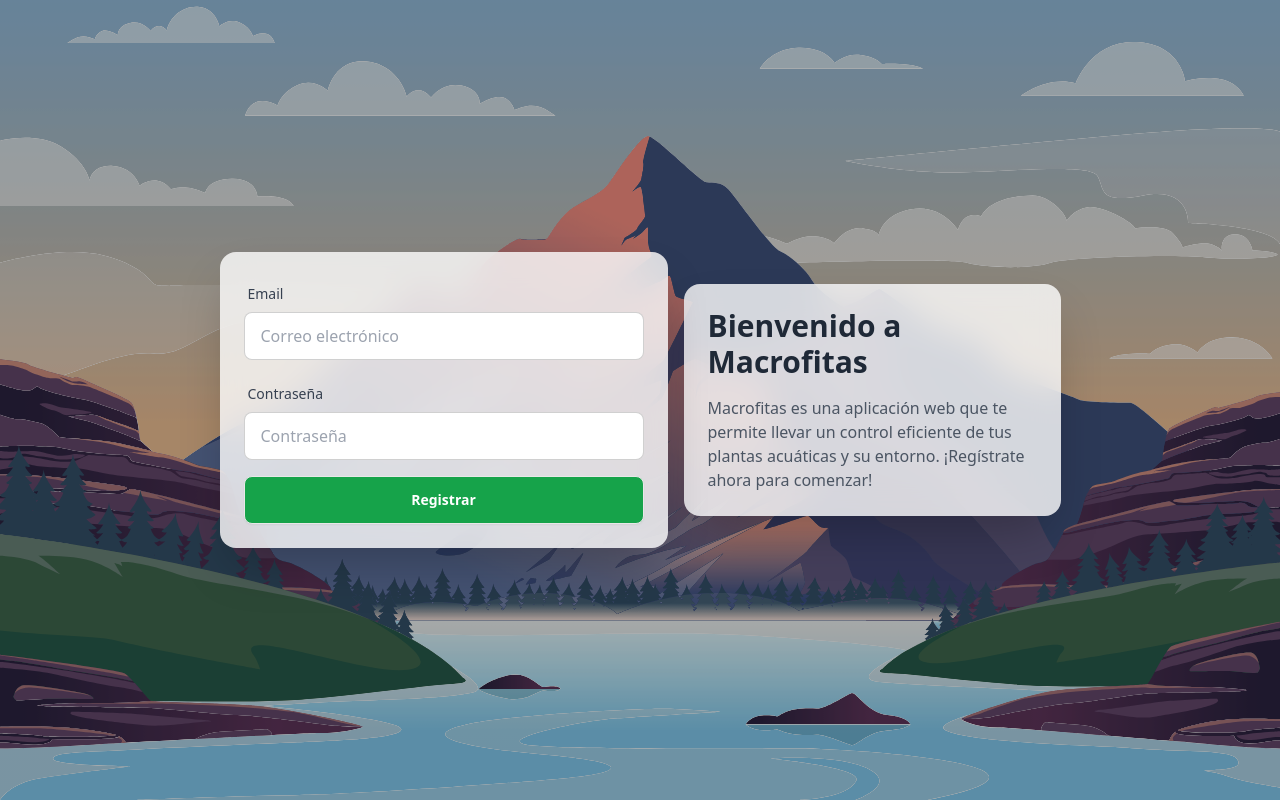
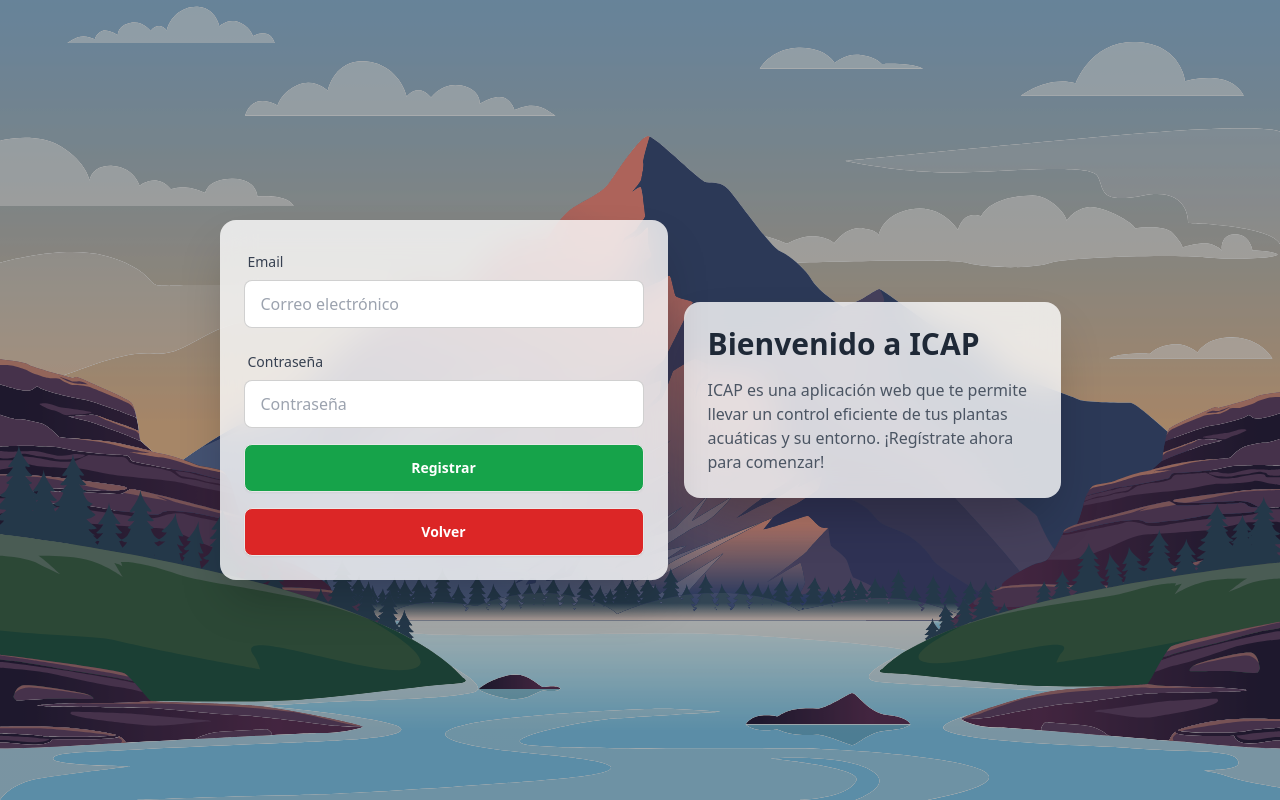
Before and after one commit to lukas-577/loginFirebase, a React (Vite) app: page /register in a window 1280 px wide. Built offline with nearby package versions, Linux system fonts and the light colour scheme; no server answers.

Commit message:
btn volver

```diff
--- a/src/pages/Home/components/Register.jsx
+++ b/src/pages/Home/components/Register.jsx
@@ -42,6 +42,10 @@ function Register() {
         }
     };
 
+    const handleBack = () => {
+        navigate('/login');
+    };
+
     return (
         <>
             <div
@@ -56,10 +60,10 @@ function Register() {
                     {/* Información de la aplicación */}
                     <div className="card flex-1 max-w-lg w-full shadow-2xl bg-white/80 dark:bg-gray-800/80 backdrop-blur-lg p-6">
                         <h2 className="text-3xl font-bold text-gray-800 dark:text-gray-100">
-                            Bienvenido a Macrofitas
+                            Bienvenido a ICAP
                         </h2>
                         <p className="mt-4 text-gray-600 dark:text-gray-300">
-                            Macrofitas es una aplicación web que te permite llevar un control eficiente de tus plantas acuáticas y su entorno. ¡Regístrate ahora para comenzar!
+                            ICAP es una aplicación web que te permite llevar un control eficiente de tus plantas acuáticas y su entorno. ¡Regístrate ahora para comenzar!
                         </p>
                     </div>
 
@@ -125,6 +129,15 @@ function Register() {
                                     Registrar
                                 </button>
                             </div>
+                            <div className="form-control mt-6">
+                                <button
+                                    type="button"
+                                    className="btn bg-red-600 hover:bg-red-700 text-white"
+                                    onClick={handleBack}
+                                >
+                                    Volver
+                                </button>
+                            </div>
                         </form>
                     </div>
                 </div>
```
